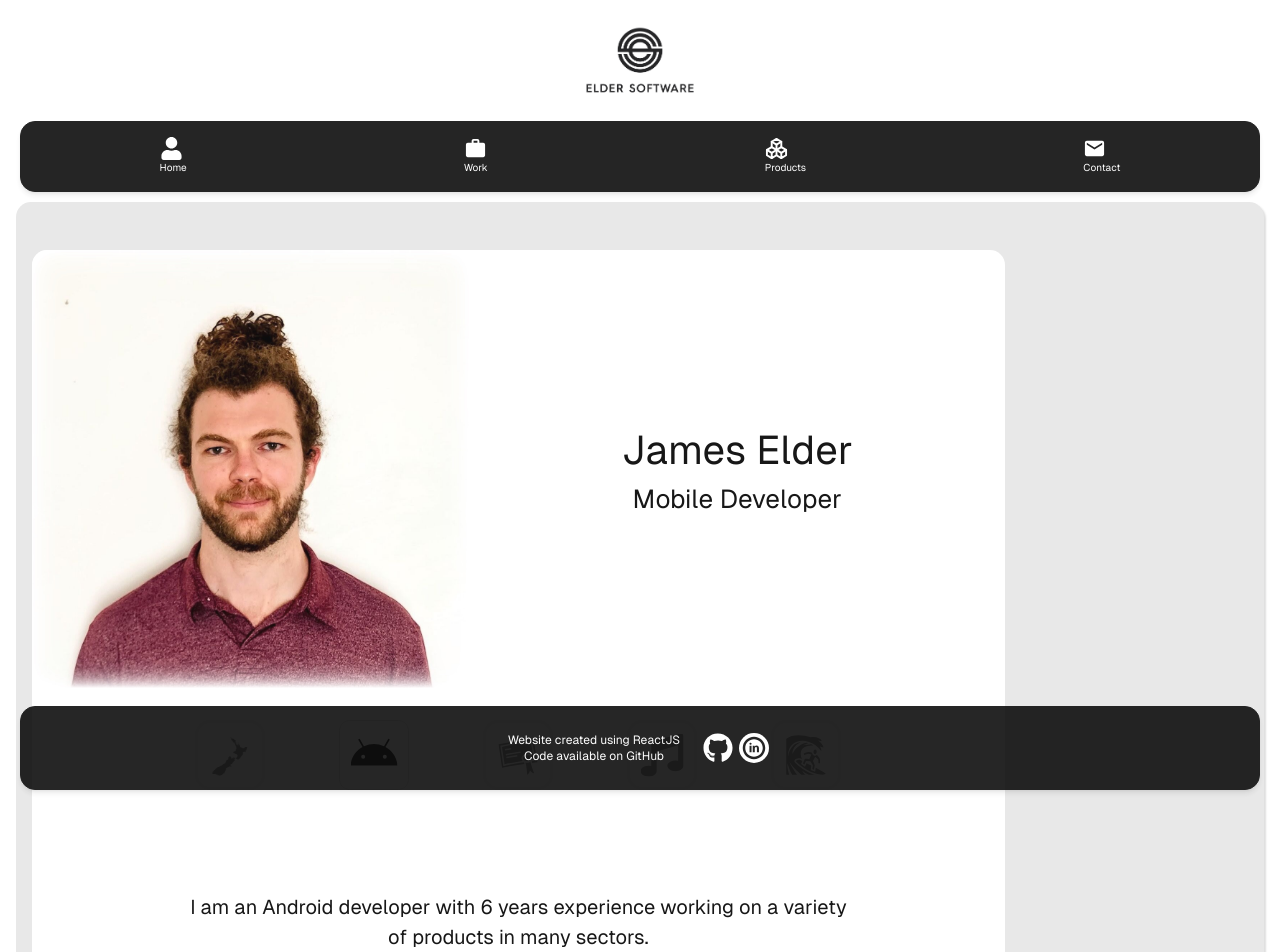
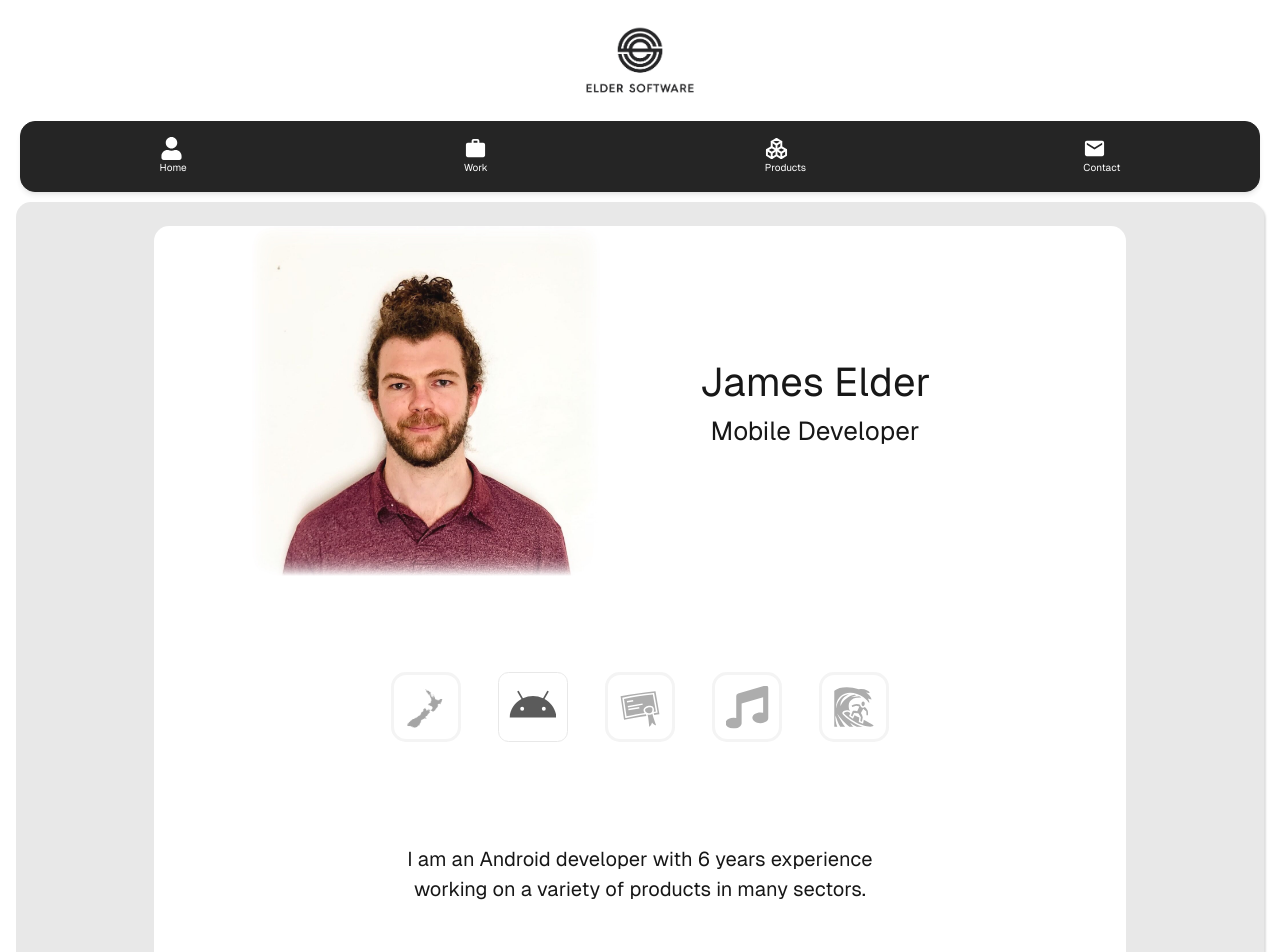
Before and after one commit to elder-software/elder-software-website, a Next.js app: page / in a window 1280 px wide. Shown: the top 952 px of the page. Built offline with nearby package versions, Linux system fonts and the light colour scheme.

Commit message:
footer fix and small design tweaks

```diff
--- a/src/app/layout.tsx
+++ b/src/app/layout.tsx
@@ -31,7 +31,9 @@ export default function RootLayout({
         className={`${geistSans.variable} ${geistMono.variable} antialiased`}
       >
         <Header />
-        {children}
+        <div id="root" className="flex-grow">
+          {children}
+        </div>
         <Footer />
       </body>
     </html>
--- a/src/components/Footer.tsx
+++ b/src/components/Footer.tsx
@@ -2,7 +2,7 @@ import React from 'react';
 import { GithubSmallIcon, LinkedInSmallIcon } from './icons/contacticons';
 
 const Footer: React.FC = () => (
-  <div className="flex flex-1 flex-row py-[1%] border border-black rounded-[15px] bg-black opacity-85 shadow-md fixed bottom-0 left-0 right-0 mx-5 my-2.5 items-center">
+  <div className="flex flex-1 flex-row py-[1%] border border-black rounded-[15px] bg-black opacity-85 shadow-md mx-5 my-2.5 items-center">
     <div className="flex items-center flex-1 justify-center">
       <div className="flex flex-col text-white p-2.5 text-xs text-center">
         <div>Website created using ReactJS</div>
--- a/src/components/about/About.tsx
+++ b/src/components/about/About.tsx
@@ -8,9 +8,9 @@ const About: React.FC = () => {
   return (
     <div className="w-full mt-2.5 px-4">
       <div className="rounded-[15px] shadow-[2px_2px_2px_#DFDFDF] bg-[#e8e8e8] p-4">
-        <div className="rounded-t-[15px] py-8">
-          <div className="w-[80%] bg-white rounded-[15px] overflow-hidden">
-            <div className="flex items-center">
+        <div className="rounded-t-[15px] py-2 justify-items-center">
+          <div className="w-[80%] bg-white rounded-[15px] overflow-hidden justify-items-center">
+            <div className="w-[80%] flex items-center justify-center">
               <div className="flex-[1_1_45%]">
                 <Image
                   className="rounded-l-[15px] opacity-95"
@@ -34,7 +34,10 @@ const About: React.FC = () => {
                 </h1>
               </div>
             </div>
-            <HomeAboutSection />
+            <div className="h-16" />
+            <div className="w-[60%] flex items-center justify-center">
+              <HomeAboutSection />
+            </div>
           </div>
         </div>
       </div>
--- a/src/components/about/AboutPersonal.tsx
+++ b/src/components/about/AboutPersonal.tsx
@@ -40,7 +40,7 @@ const HomeAboutSection: React.FC = () => {
   }, [focusedIcon, iconIsHovered]);
 
   return (
-    <div className="bg-white py-8 w-full" style={{ position: 'relative' }}>
+    <div className="py-8 w-full" style={{ position: 'relative' }}>
       <div className="max-w-3xl mx-auto px-8 w-full">
         {/* Icon container */}
         <div className="grid grid-cols-5 gap-4 items-center justify-items-center mb-8">
```
